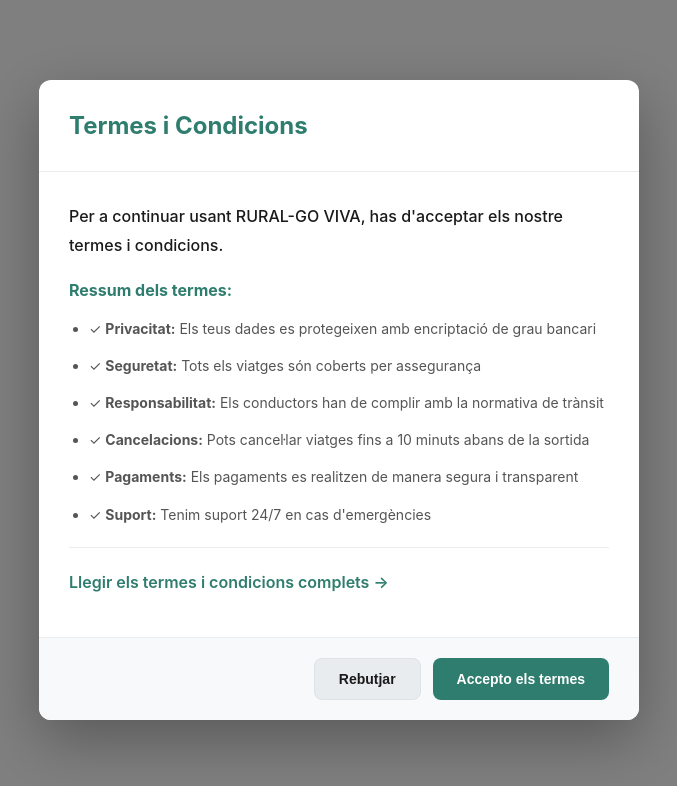
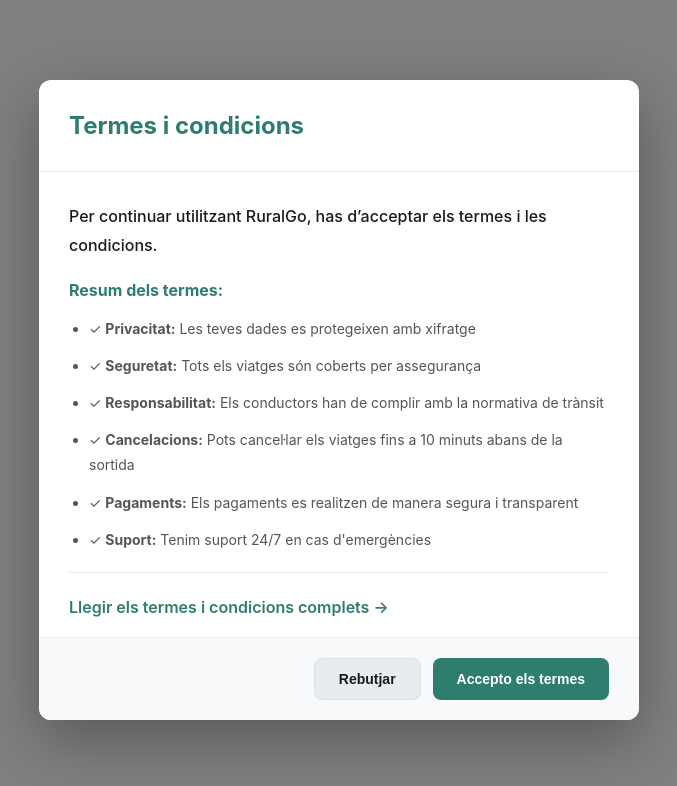
Before and after one commit to mehdiathlaia/RuralGo, a Vue app: page / in a window 1280 px wide. Shown: the top 786 px of the page, without its empty margins (301-978 px from the left). Built offline with nearby package versions, Linux system fonts and the light colour scheme; no server answers.

Commit message:
Correct Catalan terms and privacy wording

```diff
--- a/src/components/TermsAndConditionsModal.vue
+++ b/src/components/TermsAndConditionsModal.vue
@@ -3,19 +3,19 @@
   <div v-if="showTerms" class="terms-modal-overlay">
     <div class="terms-modal">
       <div class="terms-modal-header">
-        <h2>Termes i Condicions</h2>
+        <h2>Termes i condicions</h2>
       </div>
 
       <div class="terms-modal-body">
-        <p class="intro-text">Per a continuar usant RURAL-GO VIVA, has d'acceptar els nostre termes i condicions.</p>
+        <p class="intro-text">Per continuar utilitzant RuralGo, has d’acceptar els termes i les condicions.</p>
 
         <div class="terms-content">
-          <h3>Ressum dels termes:</h3>
+          <h3>Resum dels termes:</h3>
           <ul>
-            <li>✓ <strong>Privacitat:</strong> Els teus dades es protegeixen amb encriptació de grau bancari</li>
+            <li>✓ <strong>Privacitat:</strong> Les teves dades es protegeixen amb xifratge</li>
             <li>✓ <strong>Seguretat:</strong> Tots els viatges són coberts per assegurança</li>
             <li>✓ <strong>Responsabilitat:</strong> Els conductors han de complir amb la normativa de trànsit</li>
-            <li>✓ <strong>Cancelacions:</strong> Pots cancel·lar viatges fins a 10 minuts abans de la sortida</li>
+            <li>✓ <strong>Cancelacions:</strong> Pots cancel·lar els viatges fins a 10 minuts abans de la sortida</li>
             <li>✓ <strong>Pagaments:</strong> Els pagaments es realitzen de manera segura i transparent</li>
             <li>✓ <strong>Suport:</strong> Tenim suport 24/7 en cas d'emergències</li>
           </ul>
@@ -41,7 +41,7 @@
   <div v-if="showFullTermsModal" class="terms-modal-overlay">
     <div class="terms-modal terms-modal-full">
       <div class="terms-modal-header">
-        <h2>Termes i Condicions Complets</h2>
+        <h2>Termes i condicions Complets</h2>
         <button @click="showFullTermsModal = false" class="modal-close-btn">
           <svg viewBox="0 0 24 24" width="24" height="24">
             <path :d="mdiClose" fill="currentColor" />
@@ -57,7 +57,7 @@
 
         <section>
           <h3>2. Descripció del Servei</h3>
-          <p>RURAL-GO VIVA és una plataforma de mobilitat rural que connecta clients amb conductors per a serveis de transport en àrees rurals. La nostra missió és garantir accessibilitat, seguretat i conforta en tota la xarxa.</p>
+          <p>RuralGo és una plataforma de mobilitat rural que connecta persones usuàries amb conductors per oferir serveis de transport en entorns rurals. La nostra missió és garantir l’accessibilitat, la seguretat i la comoditat.</p>
         </section>
 
         <section>
@@ -73,7 +73,7 @@
 
         <section>
           <h3>4. Política de Privacitat i Protecció de Dades</h3>
-          <p>Coleccionem informació personal necessària per proporcionar els serveis:</p>
+          <p>Recollim la informació personal necessària per prestar els serveis:</p>
           <ul>
             <li>Dades de registre (nom, email, telèfon)</li>
             <li>Informació de localització durant viatges</li>
@@ -98,15 +98,15 @@
           <h3>6. Polítiques de Cancelació</h3>
           <ul>
             <li><strong>Client:</strong> Pots cancel·lar fins a 10 minuts abans de la sortida sense penalitat</li>
-            <li><strong>Conductor:</strong> Cancel·lacions indiscriminades resultaran en l'eliminació del compte</li>
-            <li><strong>Causa major:</strong> Cancellacions per raons de força major no comporten multa</li>
+            <li><strong>Conductor:</strong> Les cancel·lacions reiterades i injustificades poden comportar mesures sobre el compte</li>
+            <li><strong>Causa major:</strong> Cancel·lacions per raons de força major no comporten multa</li>
           </ul>
         </section>
 
         <section>
           <h3>7. Polítiques de Pagament</h3>
           <ul>
-            <li>Els pagaments es processan de forma segura a través de plataformes certificades</li>
+            <li>Els pagaments es processen de manera segura a través de plataformes certificades</li>
             <li>Acceptem diverses formes de pagament (targeta de crèdit, efectiu, moneda digital)</li>
             <li>Els preus es mostren clarament abans de confirmar el viatge</li>
             <li>No hi ha sorpreses tarifàries - el preu final és exacte</li>
@@ -142,7 +142,7 @@
 
         <section>
           <h3>11. Resolució de Disputes</h3>
-          <p>Qualsevol disputa serà resuelta mitjançant:</p>
+          <p>Qualsevol controvèrsia es resoldrà mitjançant:</p>
           <ul>
             <li>Negociació amistosa</li>
             <li>Mediació (si la negociació falla)</li>
@@ -163,7 +163,7 @@
           Telèfon: +34 XXX XXX XXX</p>
         </section>
 
-        <p class="last-updated">Última actualització: December 16, 2025</p>
+        <p class="last-updated">Darrera actualització: 16 de desembre de 2025</p>
       </div>
 
       <div class="terms-modal-footer">
```
